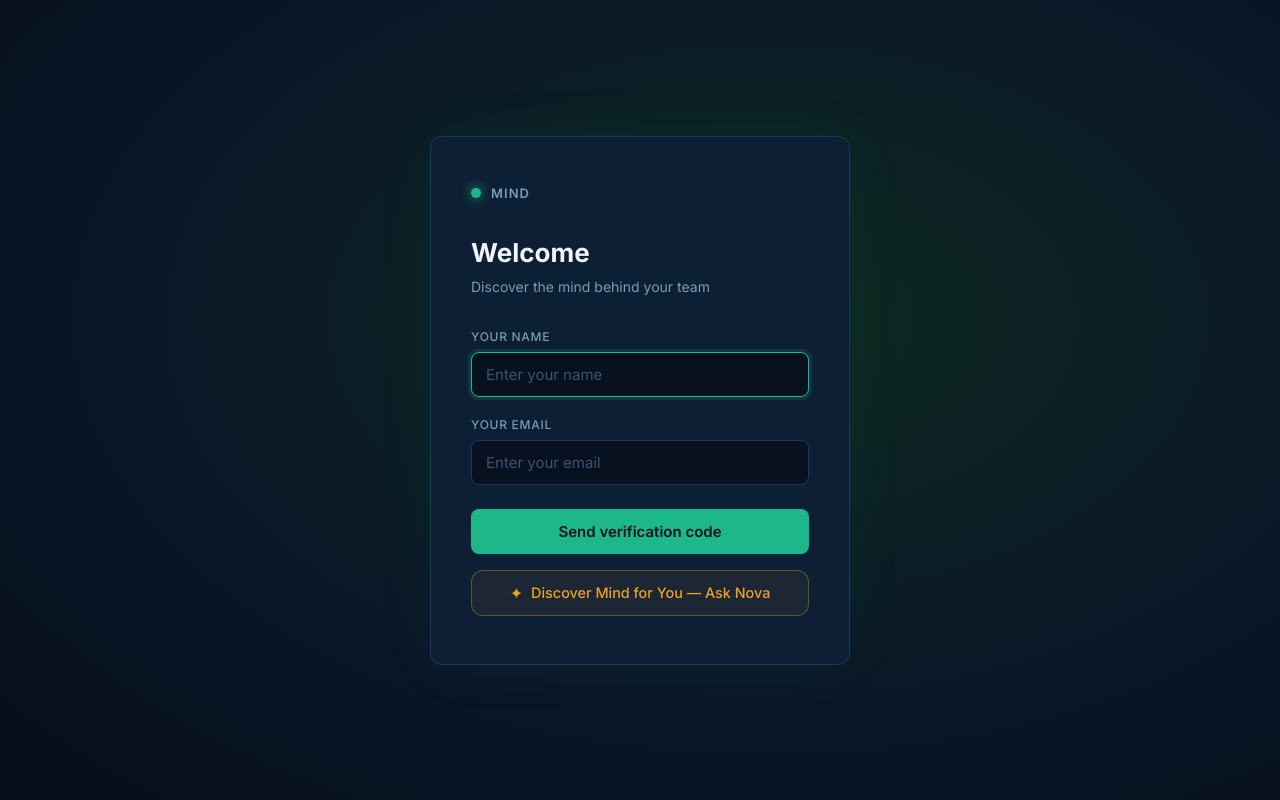
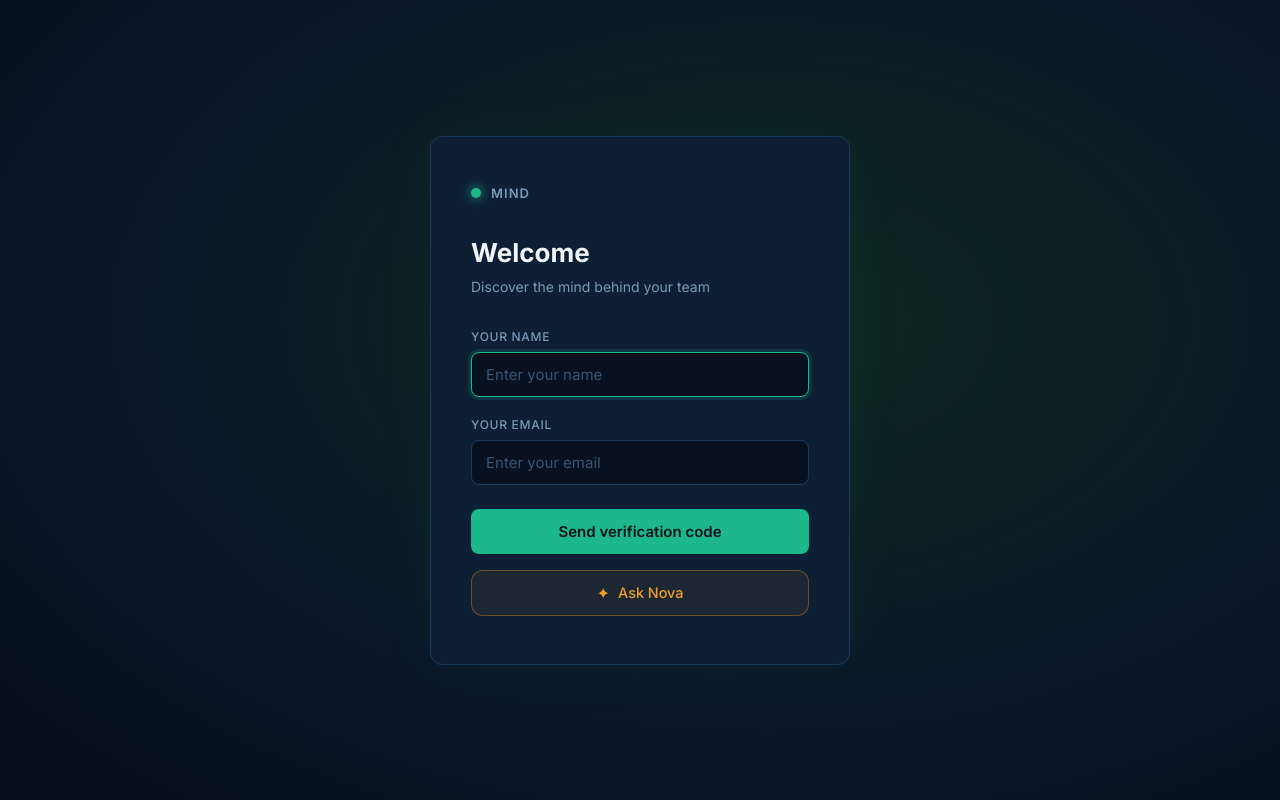
Before and after one commit to anvesharma/mind-frontend, a React (Create React App) app: page /login in a window 1280 px wide. Built offline with nearby package versions, Linux system fonts and the light colour scheme; no server answers.

Commit message:
fix: simplify Nova button text to Ask Nova

```diff
--- a/src/pages/Login.jsx
+++ b/src/pages/Login.jsx
@@ -29,7 +29,7 @@ const NovaButton = () => (
     }}
   >
     <span style={{ fontSize: '1rem' }}>✦</span>
-    Discover Mind for You — Ask Nova
+    Ask Nova
   </a>
 );
 
```
